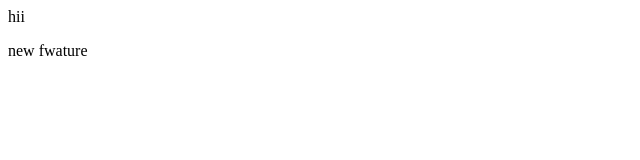
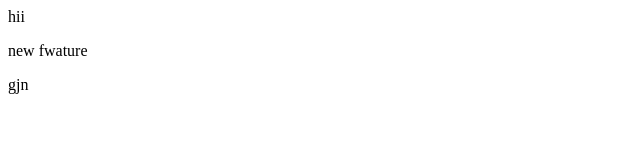
Before and after one commit to nikhilnoolvi/localfold, a plain HTML site: page index.html in a window 1280 px wide. Shown: the full height of the page, 0-640 px from the left. Drawn offline with Linux system fonts and the light colour scheme.

Commit message:
new line added

```diff
--- a/index.html
+++ b/index.html
@@ -1,2 +1,3 @@
 <p>hii</p>
 <p>new fwature</p>
+<p>gjn</p>
```
